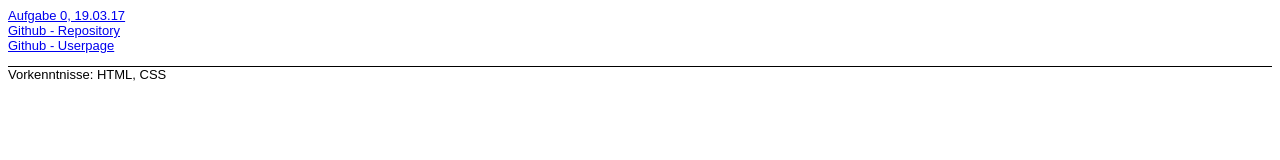
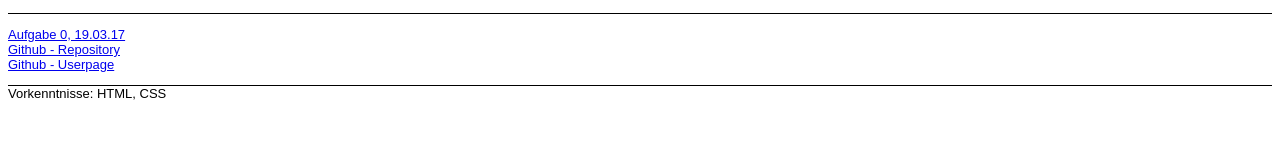
Before and after one commit to hejSalome/EIA2, a plain HTML site: page steckbrief.htm in a window 1280 px wide. Drawn offline with Linux system fonts and the light colour scheme.

Commit message:
Fehler beheben

```diff
--- a/steckbrief.htm
+++ b/steckbrief.htm
@@ -12,7 +12,7 @@ body {
 </style>
 </head>
 <body>
-
+<p style="border-top: 1px solid black"> </p>
 <a href="https://hejSalome.github.io/EIA2/Aufgabe%200/Aufgabe0.html" target="_blank">Aufgabe 0, 19.03.17</a><br>
 <a href="https://github.com/hejSalome" target="_blank"> Github - Repository</a></br>
 <a href="https://github.com/hejSalome/hejSalome.github.io" target="_blank"> Github - Userpage</a></br>
```
Also changed, not shown: Aufgabe 0/Aufgabe0.html (+1 -1 lines).
